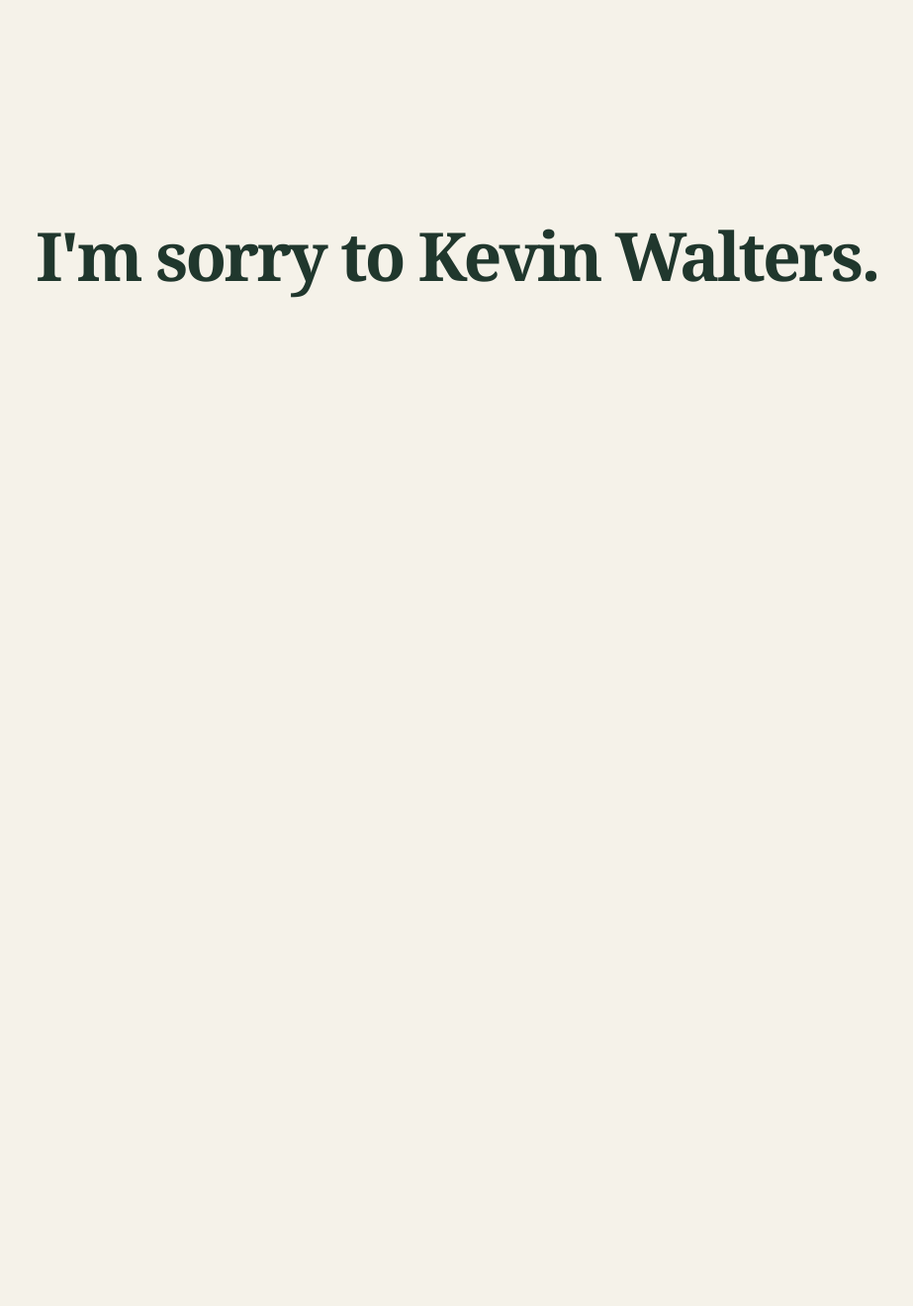
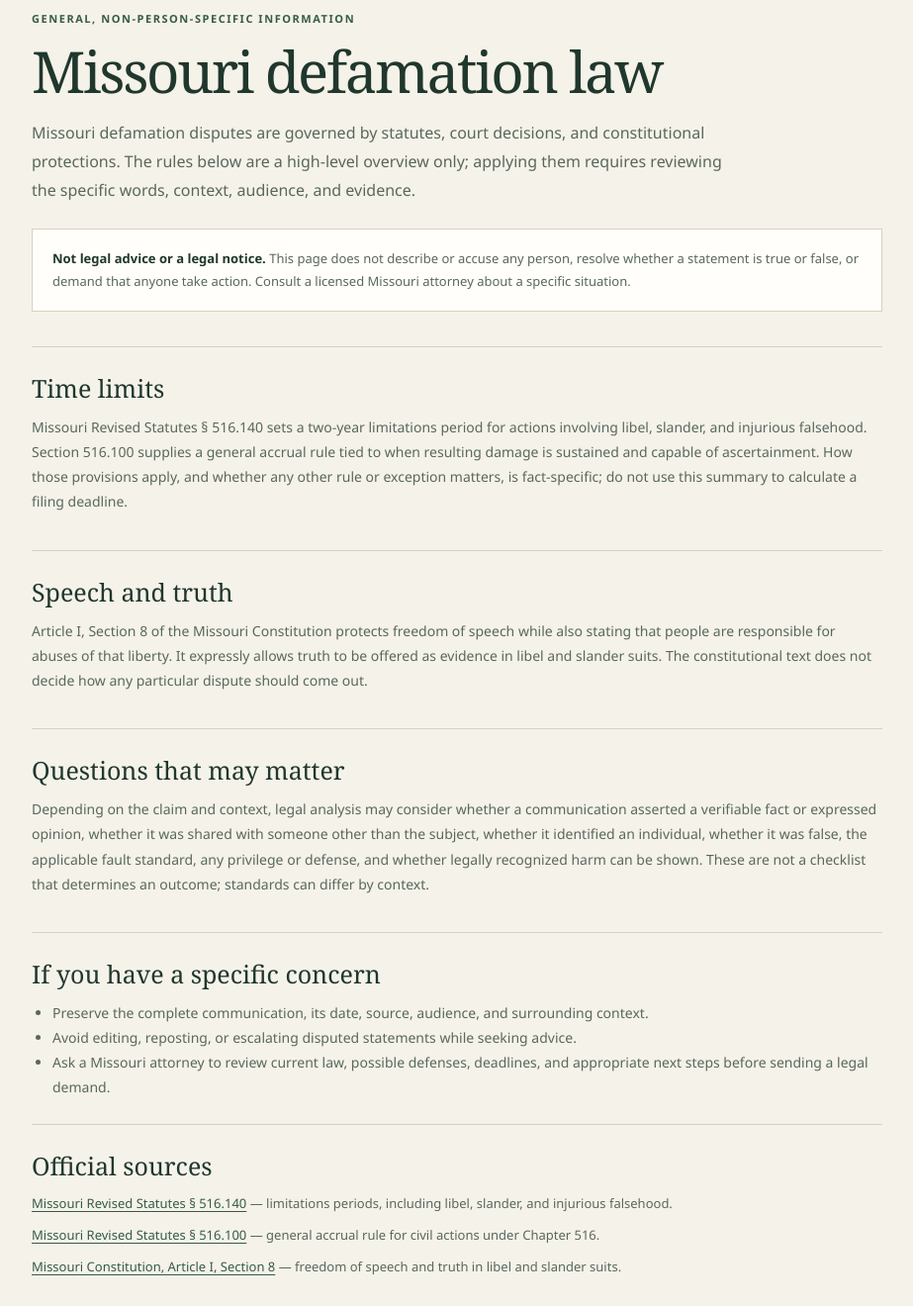
Before and after one commit to hotshotkev/setonrcs-com, a plain HTML site: page defamation-site/index.html in a window 1280 px wide. Shown: the part 260-1580 px from the top of the page at 99% size, without its empty margins (178-1101 px from the left). Before the commit the page ends 800 px from the top, so only its background shows below. Drawn offline with Linux system fonts and the light colour scheme.

Commit message:
Add Missouri defamation law overview
Co-authored-by: Copilot App <223556219+Copilot@users.noreply.github.com>

```diff
--- a/defamation-site/index.html
+++ b/defamation-site/index.html
@@ -4,14 +4,17 @@
     <meta charset="utf-8">
     <meta name="viewport" content="width=device-width, initial-scale=1">
     <meta name="theme-color" content="#f5f2e9">
-    <meta name="description" content="A personal apology to Kevin Walters.">
-    <title>A Personal Apology</title>
+    <meta name="description" content="A general, non-person-specific overview of Missouri defamation law and related speech protections.">
+    <title>Missouri Defamation Law: General Information</title>
     <style>
       :root {
         color-scheme: light;
         --paper: #f5f2e9;
         --ink: #20372d;
         --ink-soft: #59685d;
+        --green: #365b47;
+        --line: #d8d1c1;
+        --white: #fffefa;
       }
 
       * { box-sizing: border-box; }
@@ -47,23 +50,85 @@
       .brand-note { color: var(--ink-soft); font-size: 10px; }
 
       main {
-        display: grid;
-        flex: 1;
-        width: 100%;
-        place-items: center;
-        padding: 24px;
-        text-align: center;
+        width: min(860px, calc(100% - 40px));
+        margin: 0 auto;
+        padding: 35px 0 80px;
       }
 
-      .apology {
+      .eyebrow {
         margin: 0;
-        font: 700 clamp(38px, 7vw, 68px)/1.1 Georgia, "Times New Roman", serif;
+        color: var(--green);
+        font-size: 11px;
+        font-weight: 700;
+        letter-spacing: .14em;
+        text-transform: uppercase;
+      }
+
+      h1, h2 { font-family: Georgia, "Times New Roman", serif; }
+
+      h1 {
+        margin: 15px 0;
+        font-size: clamp(38px, 6vw, 58px);
+        font-weight: 400;
         letter-spacing: -.04em;
+        line-height: 1.08;
       }
+
+      .intro {
+        max-width: 700px;
+        color: var(--ink-soft);
+        font-size: 16px;
+        line-height: 1.8;
+      }
+
+      .notice {
+        margin: 25px 0 35px;
+        padding: 18px 20px;
+        border: 1px solid var(--line);
+        background: var(--white);
+        color: var(--ink-soft);
+        font-size: 13px;
+        line-height: 1.75;
+      }
+
+      .notice strong { color: var(--ink); }
+
+      section {
+        padding: 24px 0;
+        border-top: 1px solid var(--line);
+      }
+
+      h2 {
+        margin: 0 0 10px;
+        font-size: 25px;
+        font-weight: 400;
+      }
+
+      section p, section li {
+        color: var(--ink-soft);
+        font-size: 14px;
+        line-height: 1.8;
+      }
+
+      section p { margin: 0 0 12px; }
+      section ul { margin: 0; padding-left: 21px; }
+      a { color: var(--green); text-underline-offset: 3px; }
+
+      .sources {
+        display: grid;
+        gap: 9px;
+        margin: 0;
+        padding: 0;
+        list-style: none;
+      }
+
+      .sources li { font-size: 13px; }
 
       @media (max-width: 600px) {
         .brand { padding-inline: 16px; }
-        main { padding: 24px 18px; }
+        main { padding-top: 20px; }
+        .intro { font-size: 14px; }
+        section p, section li { font-size: 13px; }
       }
     </style>
   </head>
@@ -74,7 +139,46 @@
       <span class="brand-note">Website design and implementation support</span>
     </header>
     <main>
-      <h1 class="apology">I'm sorry to Kevin Walters.</h1>
+      <p class="eyebrow">General, non-person-specific information</p>
+      <h1>Missouri defamation law</h1>
+      <p class="intro">Missouri defamation disputes are governed by statutes, court decisions, and constitutional protections. The rules below are a high-level overview only; applying them requires reviewing the specific words, context, audience, and evidence.</p>
+
+      <div class="notice">
+        <strong>Not legal advice or a legal notice.</strong> This page does not describe or accuse any person, resolve whether a statement is true or false, or demand that anyone take action. Consult a licensed Missouri attorney about a specific situation.
+      </div>
+
+      <section aria-labelledby="time-limit-title">
+        <h2 id="time-limit-title">Time limits</h2>
+        <p>Missouri Revised Statutes § 516.140 sets a two-year limitations period for actions involving libel, slander, and injurious falsehood. Section 516.100 supplies a general accrual rule tied to when resulting damage is sustained and capable of ascertainment. How those provisions apply, and whether any other rule or exception matters, is fact-specific; do not use this summary to calculate a filing deadline.</p>
+      </section>
+
+      <section aria-labelledby="speech-title">
+        <h2 id="speech-title">Speech and truth</h2>
+        <p>Article I, Section 8 of the Missouri Constitution protects freedom of speech while also stating that people are responsible for abuses of that liberty. It expressly allows truth to be offered as evidence in libel and slander suits. The constitutional text does not decide how any particular dispute should come out.</p>
+      </section>
+
+      <section aria-labelledby="analysis-title">
+        <h2 id="analysis-title">Questions that may matter</h2>
+        <p>Depending on the claim and context, legal analysis may consider whether a communication asserted a verifiable fact or expressed opinion, whether it was shared with someone other than the subject, whether it identified an individual, whether it was false, the applicable fault standard, any privilege or defense, and whether legally recognized harm can be shown. These are not a checklist that determines an outcome; standards can differ by context.</p>
+      </section>
+
+      <section aria-labelledby="practical-title">
+        <h2 id="practical-title">If you have a specific concern</h2>
+        <ul>
+          <li>Preserve the complete communication, its date, source, audience, and surrounding context.</li>
+          <li>Avoid editing, reposting, or escalating disputed statements while seeking advice.</li>
+          <li>Ask a Missouri attorney to review current law, possible defenses, deadlines, and appropriate next steps before sending a legal demand.</li>
+        </ul>
+      </section>
+
+      <section aria-labelledby="sources-title">
+        <h2 id="sources-title">Official sources</h2>
+        <ul class="sources">
+          <li><a href="https://revisor.mo.gov/main/OneSection.aspx?section=516.140">Missouri Revised Statutes § 516.140</a> — limitations periods, including libel, slander, and injurious falsehood.</li>
+          <li><a href="https://revisor.mo.gov/main/OneSection.aspx?section=516.100">Missouri Revised Statutes § 516.100</a> — general accrual rule for civil actions under Chapter 516.</li>
+          <li><a href="https://revisor.mo.gov/main/OneSection.aspx?section=I%208&amp;bid=31708&amp;constit=y">Missouri Constitution, Article I, Section 8</a> — freedom of speech and truth in libel and slander suits.</li>
+        </ul>
+      </section>
     </main>
   </body>
 </html>
```
Also changed, not shown: 1 other file.
